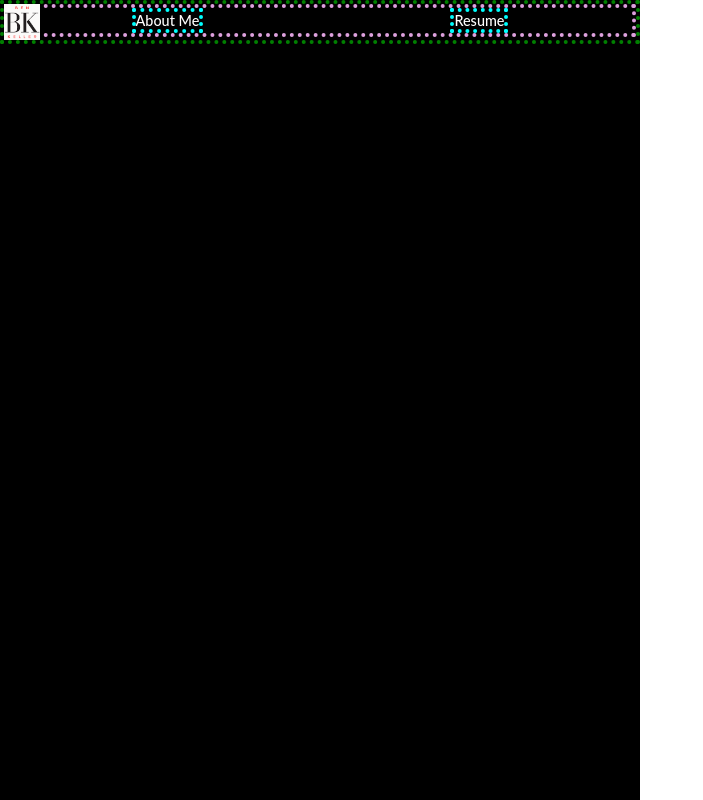
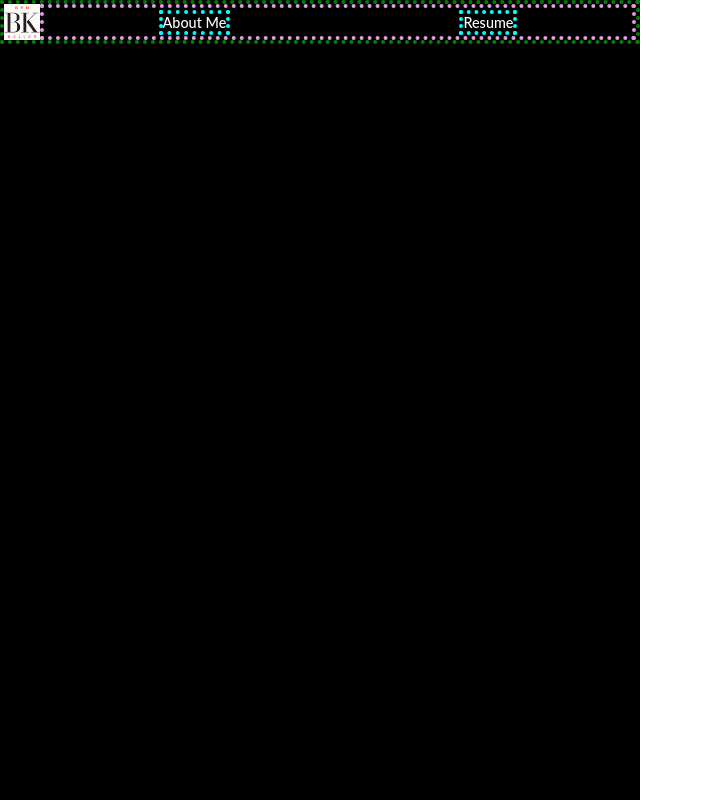
Before and after one commit to Keller2/keller2.github.io, a plain HTML site: page index.html in a window 1280 px wide. Shown: the whole page, without its empty margins (0-703 px from the left). Drawn offline with Linux system fonts and the light colour scheme.

Commit message:
@media screen and (min-width: 834px) {     .navigation {       height: 44px;       font-size: 0.9rem;       border: 4px dotted green;       justify-content: flex-start;       z-index: 999;     }
    .navigation__items {
      display: flex;
      font-family: 'Lato', sans-serif;
      font-weight:500;
      list-style-type: none;
      flex-grow: 1;
      justify-content: space-around;
      border: 4px dotted plum;
    }

    .navigation__item {
      border: 4px dotted aqua;
    }

    .navigation__link {
      text-decoration: none;
      color: white;
      white-space: nowrap;
    }

    .img-logo {
      width: 36px;
      height: 36px;
      background-color: transparent;
      cursor: pointer;
    }
  }

```diff
--- a/styles.css
+++ b/styles.css
@@ -15,11 +15,10 @@
     .navigation {
       height: 44px;
       font-size: 0.9rem;
-      position: sticky;
       border: 4px dotted green;
+      justify-content: flex-start;
       z-index: 999;
-      justify-content: flex-start;
-
+      display: flex;
     }
 
     .navigation__items {
@@ -28,15 +27,12 @@
       font-weight:500;
       list-style-type: none;
       flex-grow: 1;
-      margin-top: -40px;
       justify-content: space-around;
-      padding: 0px 0px;
       border: 4px dotted plum;
+      align-items: center;
     }
 
     .navigation__item {
-      display: flex;
-      align-items: center;
       border: 4px dotted aqua;
     }
 
```
